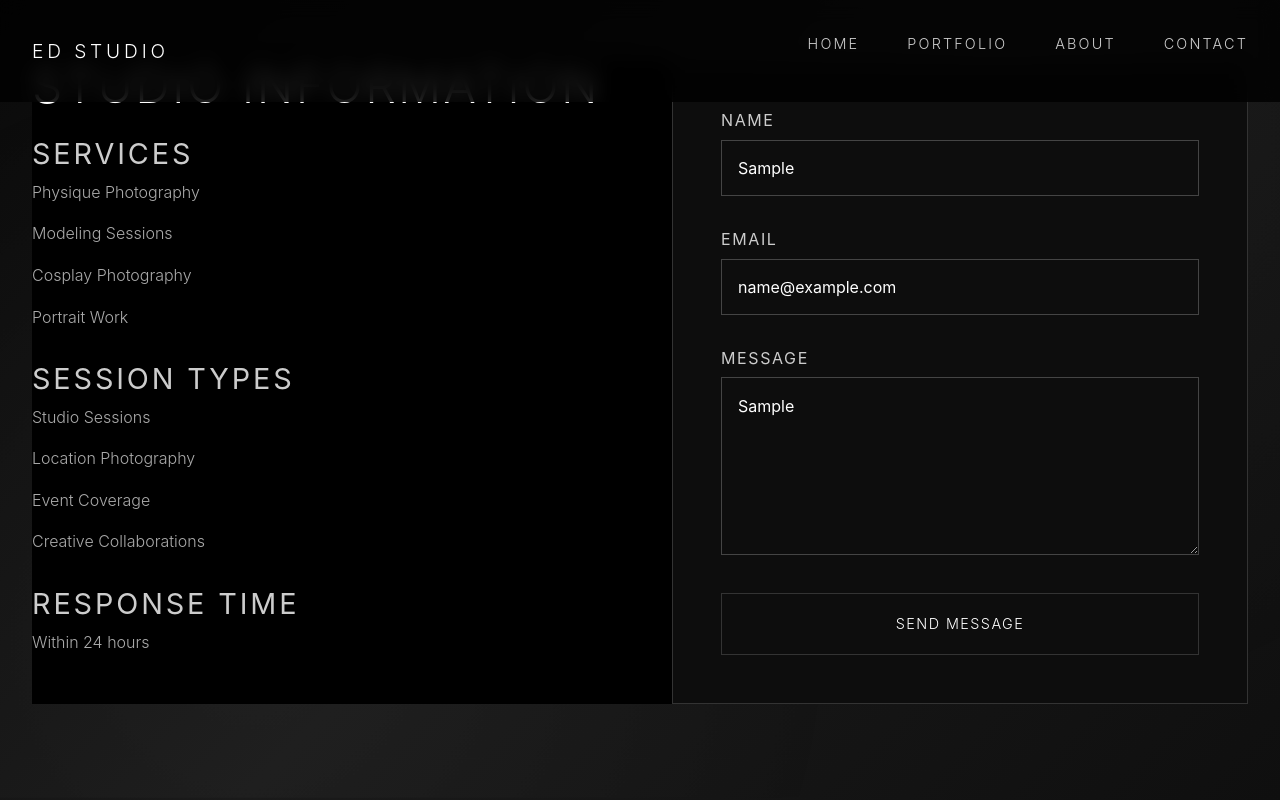
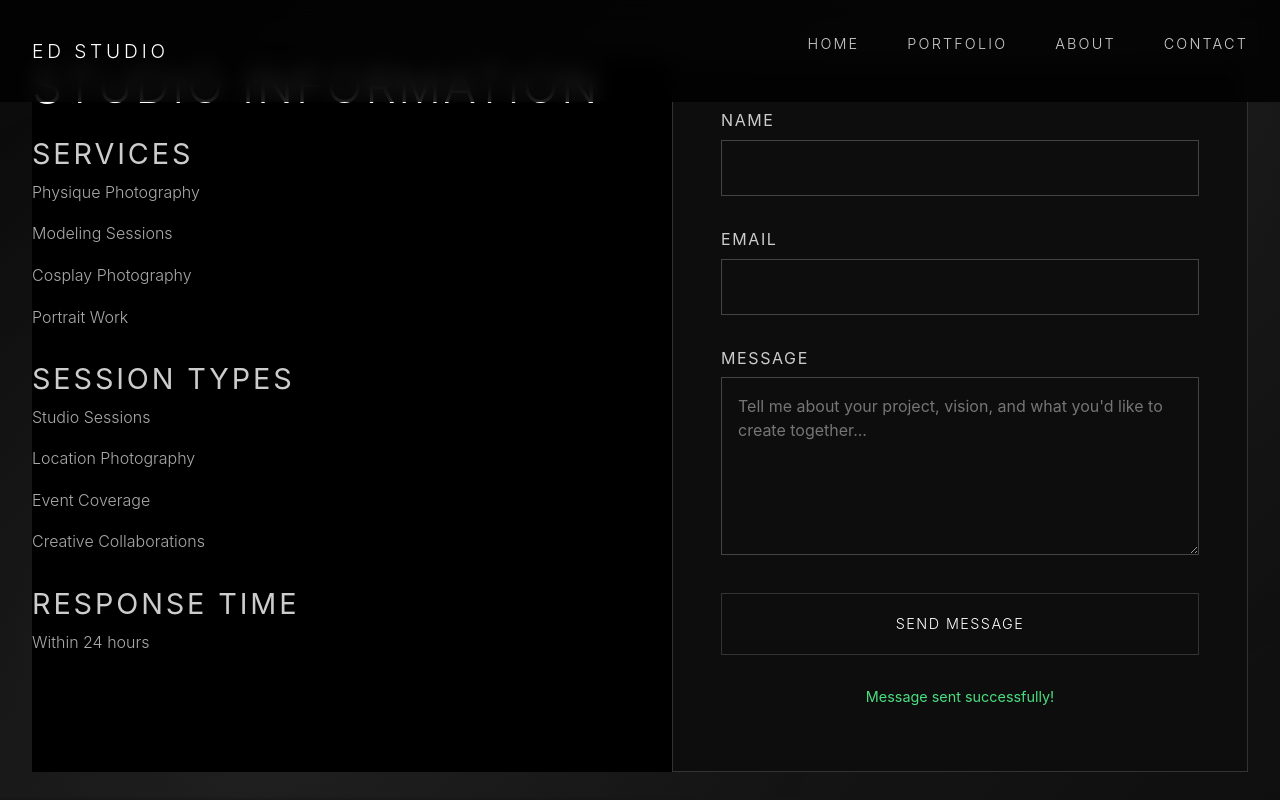
Before and after one commit to Birthright00/Ed-Studio, a React (Create React App) app: page /contact in a window 1280 px wide. Both pictures are taken after typing "Sample", "name@example.com", "Sample" into the empty fields and a click on the button "SEND MESSAGE". Shown: the part 441-1241 px from the top of the page. Built offline with nearby package versions, Linux system fonts and the light colour scheme; no server answers.

Commit message:
Added EmailJS

```diff
--- a/package.json
+++ b/package.json
@@ -12,6 +12,7 @@
   "license": "ISC",
   "description": "",
   "dependencies": {
+    "@emailjs/browser": "^4.4.1",
     "bootstrap": "^5.3.3",
     "react": "^19.0.0",
     "react-dom": "^19.0.0",
--- a/src/components/Contact.js
+++ b/src/components/Contact.js
@@ -1,11 +1,37 @@
 import React, { useState } from 'react';
+import emailjs from '@emailjs/browser';
 
 const Contact = () => {
   const [formData, setFormData] = useState({ name: '', email: '', message: '' });
+  const [isSubmitting, setIsSubmitting] = useState(false);
+  const [submitStatus, setSubmitStatus] = useState('');
 
-  const handleSubmit = (e) => {
+  const handleSubmit = async (e) => {
     e.preventDefault();
-    console.log('Form submitted:', formData);
+    setIsSubmitting(true);
+    setSubmitStatus('');
+
+    try {
+      const result = await emailjs.send(
+        process.env.REACT_APP_EMAILJS_SERVICE_ID,
+        process.env.REACT_APP_EMAILJS_TEMPLATE_ID,
+        {
+          from_name: formData.name,
+          from_email: formData.email,
+          message: formData.message,
+          to_email: 'tang.edward.business@gmail.com'
+        },
+        process.env.REACT_APP_EMAILJS_PUBLIC_KEY
+      );
+
+      setSubmitStatus('Message sent successfully!');
+      setFormData({ name: '', email: '', message: '' });
+    } catch (error) {
+      setSubmitStatus('Failed to send message. Please try again.');
+      console.error('EmailJS error:', error);
+    } finally {
+      setIsSubmitting(false);
+    }
   };
 
   return (
@@ -165,12 +191,25 @@ const Contact = () => {
                 />
               </div>
 
-              <button type="submit" className="btn-atmospheric" style={{
+              <button type="submit" className="btn-atmospheric" disabled={isSubmitting} style={{
                 width: '100%',
-                padding: '1.25rem'
+                padding: '1.25rem',
+                opacity: isSubmitting ? 0.7 : 1
               }}>
-                Send Message
+                {isSubmitting ? 'Sending...' : 'Send Message'}
               </button>
+
+              {submitStatus && (
+                <div style={{
+                  marginTop: '1rem',
+                  padding: '1rem',
+                  textAlign: 'center',
+                  color: submitStatus.includes('successfully') ? '#4ade80' : '#f87171',
+                  fontSize: '0.9rem'
+                }}>
+                  {submitStatus}
+                </div>
+              )}
             </form>
           </div>
         </div>
```
Also changed, not shown: 2 other files (tests, documents, lock files or other folders).
